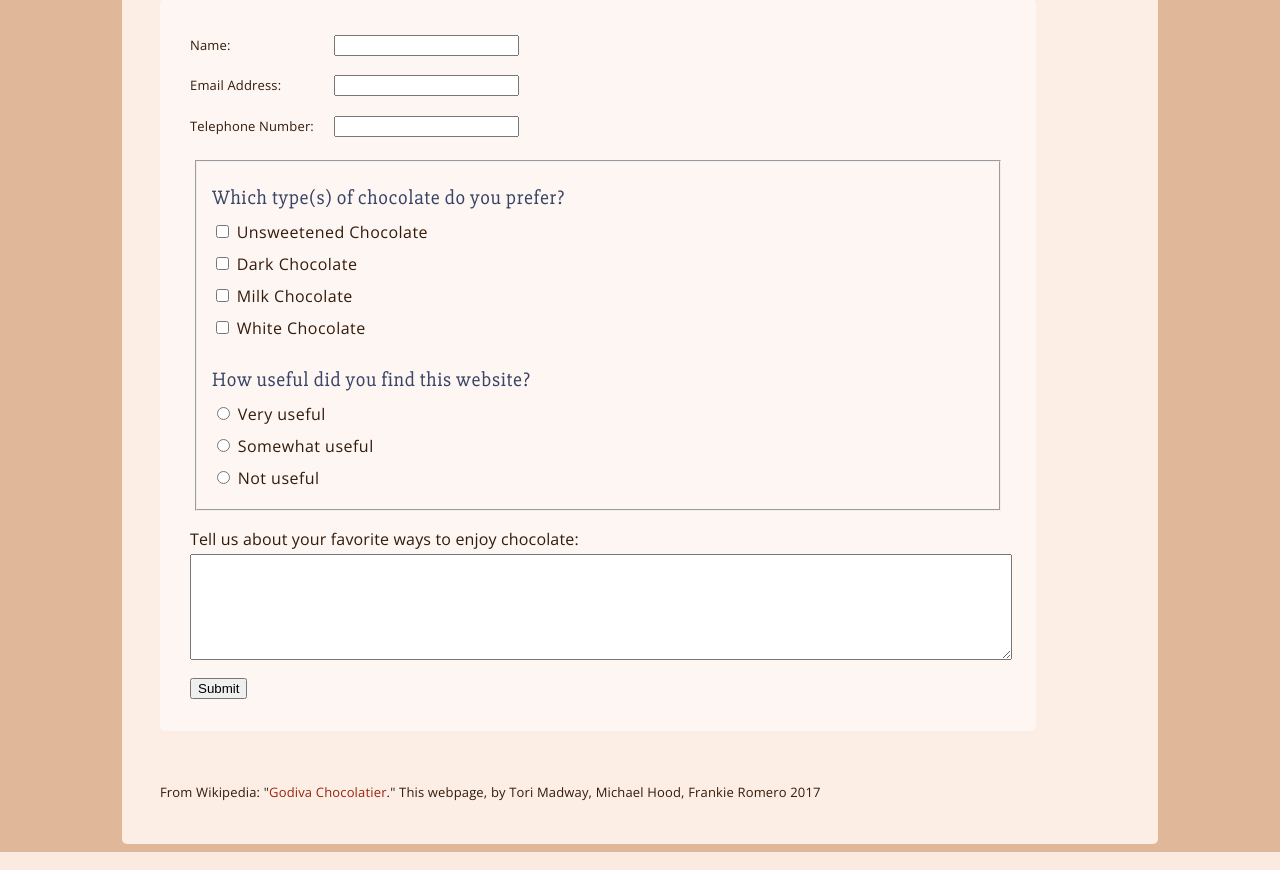
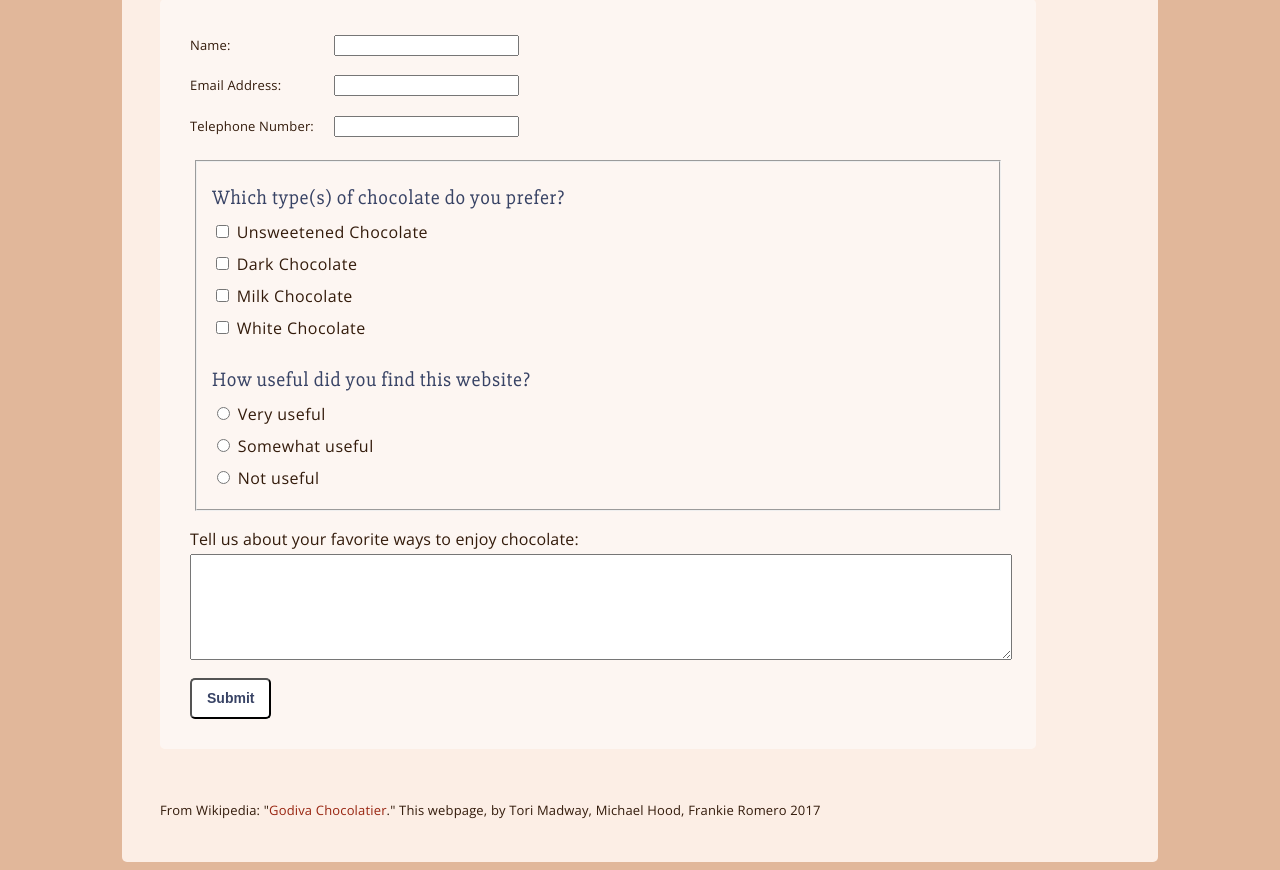
Before and after one commit to aaraymond/CSC174_Assignment9, a PHP site: page /contact.html in a window 1280 px wide. Shown: the part 1096-1966 px from the top of the page. Run offline with PHP 8.4, Linux system fonts and the light colour scheme; some libraries are stand-ins or nearby versions.

Commit message:
button fix

```diff
--- a/8/css/form.css
+++ b/8/css/form.css
@@ -45,3 +45,19 @@ font-size: smaller;
 
 form input[type=submit] {margin-top: 10px;}
 /*fieldset > lable + h3 {margin-top: 16px;}*/
+
+#btn {
+    padding: 10px 15px 11px !important;
+    background-color: white;
+    border-radius: 5px;
+    -moz-border-radius: 5px;
+    -webkit-border-radius: 5px;
+    cursor: pointer;
+    box-shadow: 0 1px 0 rgba(255, 255, 255, 0.5) inset;
+    -moz-box-shadow: 0 1px 0 rgba(255, 255, 255, 0.5) inset;
+    -webkit-box-shadow: 0 1px 0 rgba(255, 255, 255, 0.5) inset;
+
+    font-size: 14px !important;
+    font-weight: bold;
+    color: #384365;
+}
```
